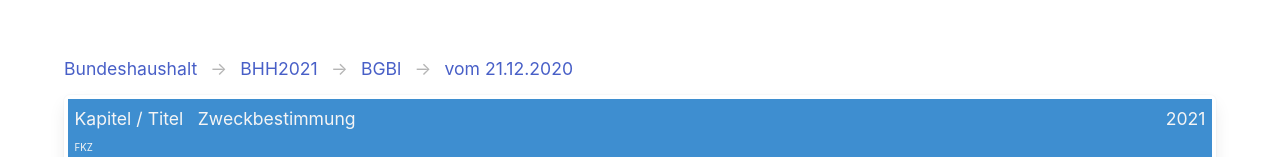
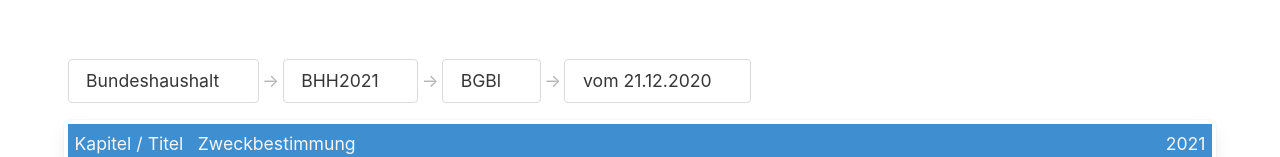
Before and after one commit to fritzminor/schnellsuchfeldbhh, a React (Create React App) app: page / in a window 1280 px wide. Shown: the part 724-881 px from the top of the page. Built offline with nearby package versions, Linux system fonts and the light colour scheme.

Commit message:
WIP: breadcrumbs become dropdown list.

```diff
--- a/src/App.tsx
+++ b/src/App.tsx
@@ -36,10 +36,8 @@ export default function App(): JSX.Element {
   const store: Store = createStore(setState);
   const { setSearchExpression } = store;
 
-  const [
-    historyListened,
-    setHistoryListened
-  ] = useState<boolean>(false);
+  const [historyListened, setHistoryListened] =
+    useState<boolean>(false);
   if (!historyListened) {
     setHistoryListened(true);
     window.onpopstate = () => {
@@ -68,8 +66,16 @@ export default function App(): JSX.Element {
       <section className="section">
         <HHStOverview appState={state} />
       </section>
-      <section className="section mb-1 py-1" id="hh_breadcrumb">
-        <HHBreadcrumbs versionDesc={state.derived.currentBaseData.versionDesc} />
+      <section
+        className="section mb-1 py-1"
+        id="hh_breadcrumb"
+      >
+        <HHBreadcrumbs
+          versionDesc={
+            state.derived.currentBaseData.versionDesc
+          }
+          versionsTree={state.versionsTree}
+        />
       </section>
       <section className="section pt-1" id="hhstList">
         <HHStList appState={state}>
@@ -113,8 +119,7 @@ export default function App(): JSX.Element {
         <pre>{JSON.stringify(state.derived.baseData, undefined, "  ")}</pre>
       ) : (
         <></>
-      ) */
-      }
+      ) */}
       <ModalInfo
         modalInfo={state.modalInfo}
         hideUserMessage={store.hideUserMessage}
--- /dev/null
+++ b/src/breadcrumb/HHBreadCrumb.tsx
@@ -0,0 +1,66 @@
+import { FC, useState } from "react";
+import { VersionDescriptor } from "../store/AppState";
+
+export type HHBreadcrumbProps = {
+  chosen: string;
+  possibilities: Map<string, VersionDescriptor>;
+};
+export const HHBreadcrumb: FC<HHBreadcrumbProps> = ({
+  chosen,
+  possibilities
+}) => {
+  const [collapsed, setCollapsed] = useState<boolean>(true);
+  return (
+    <li>
+      <div
+        className={
+          "dropdown is-hoverable" +
+          (collapsed ? "": " is-active" )
+        }
+      >
+        <div className="dropdown-trigger">
+          <button
+            className="button"
+            aria-haspopup="true"
+            aria-controls="dropdown-menu"
+            onClick={() => {
+              setCollapsed(!collapsed);
+            }}
+          >
+            <span>{chosen}</span>
+            <span className="icon is-small">
+              <i
+                className="fas fa-angle-down"
+                aria-hidden="true"
+              ></i>
+            </span>
+          </button>
+        </div>
+        <div
+          className="dropdown-menu"
+          id="dropdown-menu"
+          role="menu"
+        >
+          <div className="dropdown-content">
+            <a href="#" className="dropdown-item">
+              Dropdown item
+            </a>
+            <a className="dropdown-item">
+              Other dropdown item
+            </a>
+            <a href="#" className="dropdown-item is-active">
+              Active dropdown item
+            </a>
+            <a href="#" className="dropdown-item">
+              Other dropdown item
+            </a>
+            <hr className="dropdown-divider" />
+            <a href="#" className="dropdown-item">
+              With a divider
+            </a>
+          </div>
+        </div>
+      </div>
+    </li>
+  );
+};
--- a/src/breadcrumb/HHBreadCrumbs.tsx
+++ b/src/breadcrumb/HHBreadCrumbs.tsx
@@ -1,34 +1,50 @@
 import { Home32 } from "@carbon/icons-react";
 import { FC } from "react";
-import { VersionDescriptor } from "../store/AppState";
+import {
+  VersionDescriptor,
+  VersionsTree
+} from "../store/AppState";
+import { HHBreadcrumb } from "./HHBreadCrumb";
 
 export type HHBreadcrumbsProps = {
+  versionsTree: VersionsTree;
   versionDesc?: VersionDescriptor;
-  /** only used if no {@link HHBreadcrumbsProps.versionDesc}
-   *
-   */
-  firstYear?: number
-}
+};
 
-export const HHBreadcrumbs:FC<HHBreadcrumbsProps>= ({versionDesc,firstYear}) => {
+export const HHBreadcrumbs: FC<HHBreadcrumbsProps> = ({
+  versionDesc
+}) => {
   return (
     <div className="container my-0">
       <nav className="breadcrumb has-arrow-separator">
-        <ul>
-          <li>
-            <a href="#"  >{versionDesc?.orgBudgetName||<Home32 />} </a>
-          </li>
-          <li>
-            <a href="#">{versionDesc?.budgetName || firstYear || "Haushaltsplan"}</a>
-          </li>
-          <li>
-            <a href="#">{versionDesc?.lineName || "a/b/c-Linie"}</a>
-          </li>
-          <li>
-            <a href="#">{versionDesc?.modStateName || `Stand: ${  new Date().toLocaleString() }` }</a>
-          </li>
-        </ul>
+        {versionDesc ? (
+          <ul>
+            <HHBreadcrumb
+              chosen={versionDesc.orgBudgetName}
+              possibilities={new Map()}
+            />
+            <HHBreadcrumb
+              chosen={versionDesc.budgetName}
+              possibilities={new Map()}
+            />
+
+            <HHBreadcrumb
+              chosen={versionDesc.lineName}
+              possibilities={new Map()}
+            />
+            <HHBreadcrumb
+              chosen={versionDesc.modStateName}
+              possibilities={new Map()}
+            />
+          </ul>
+        ) : (
+          <ul>
+            <li>
+              <Home32 />
+            </li>
+          </ul>
+        )}
       </nav>
     </div>
   );
-}
+};
```
